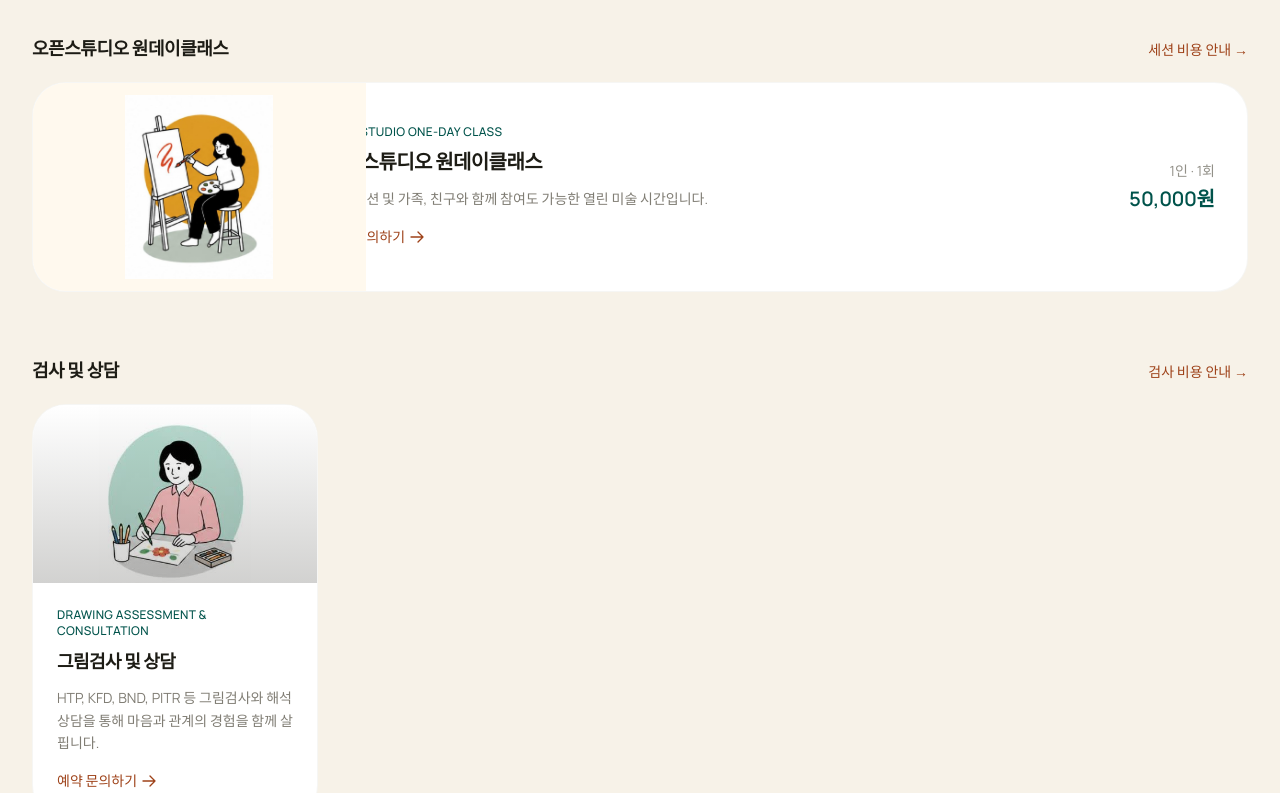
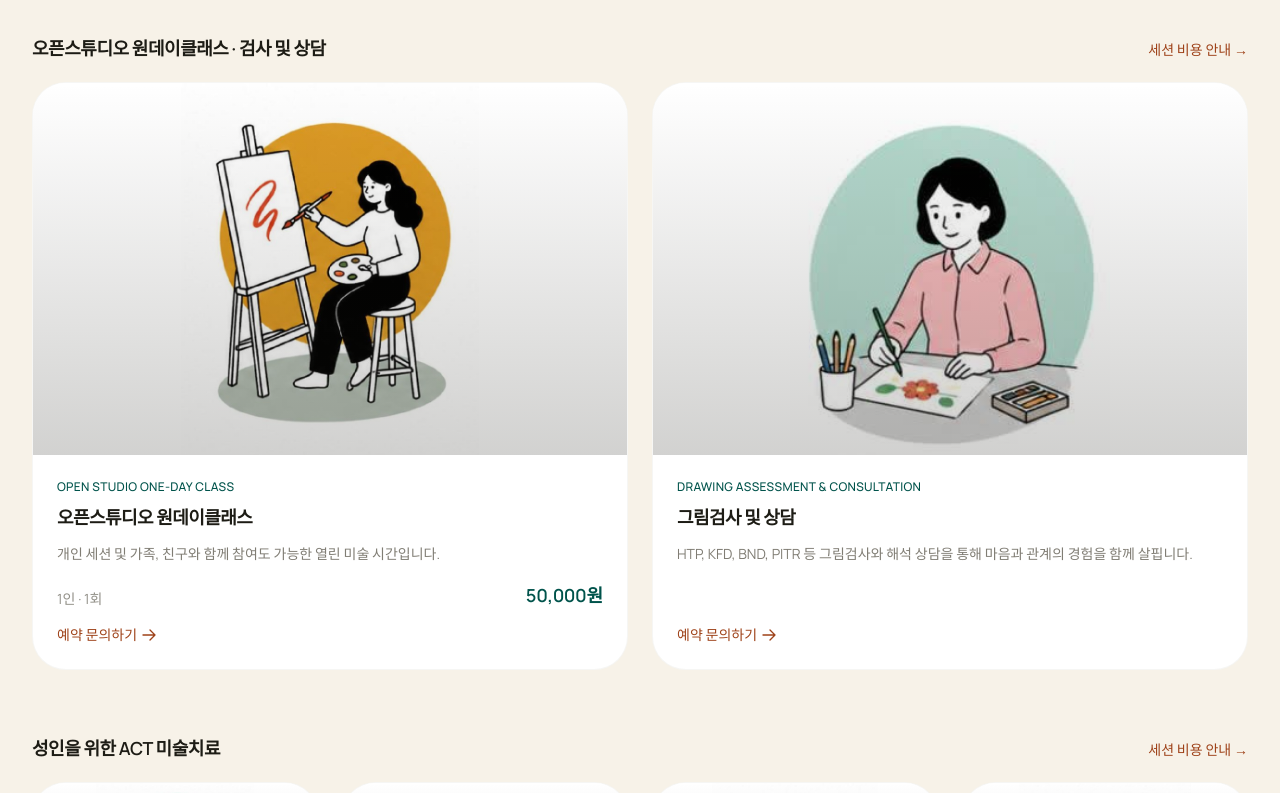
Before and after one commit to act-art-center/actartcenter.com, a Next.js app: page / in a window 1280 px wide. Shown: the part 3240-4033 px from the top of the page. Built offline with nearby package versions, Linux system fonts and the light colour scheme.

Commit message:
fix: align one-day and assessment cards

```diff
--- a/src/components/sections/ServicesSection.tsx
+++ b/src/components/sections/ServicesSection.tsx
@@ -3,6 +3,20 @@ import Image from "next/image";
 import { SectionWrapper } from "@/components/shared/SectionWrapper";
 import { Container } from "@/components/shared/Container";
 import { SERVICES_ADULT, SERVICES_SPECIALTY } from "@/lib/constants";
+
+const ONE_DAY_CLASS_SERVICE = {
+  id: "open-studio-one-day-class",
+  title: "오픈스튜디오 원데이클래스",
+  titleEn: "Open Studio One-Day Class",
+  description: "개인 세션 및 가족, 친구와 함께 참여도 가능한 열린 미술 시간입니다.",
+  href: "/booking",
+  anchor: "오픈스튜디오 원데이클래스 예약 문의",
+  image: "/images/open-studio-one-day-class.jpg",
+  imageAlt: "이젤 앞에서 그림을 그리는 오픈스튜디오 원데이클래스 일러스트",
+  cta: "예약 문의하기",
+  meta: "1인 · 1회",
+  price: "50,000원",
+};
 
 const DRAWING_ASSESSMENT_SERVICE = {
   id: "drawing-assessment",
@@ -50,10 +64,10 @@ export function ServicesSection() {
           </p>
         </div>
 
-        {/* Row 1: 오픈스튜디오 원데이클래스 */}
+        {/* Row 1: 오픈스튜디오 및 검사·상담 — 데스크톱 좌우 2열 */}
         <div className="mt-12 lg:mt-16">
           <div className="flex items-baseline justify-between mb-5">
-            <h3 className="text-night text-lg font-semibold tracking-tight">오픈스튜디오 원데이클래스</h3>
+            <h3 className="text-night text-lg font-semibold tracking-tight">오픈스튜디오 원데이클래스 · 검사 및 상담</h3>
             <Link
               href="/pricing"
               className="text-sm text-secondary-500 font-medium hover:underline underline-offset-4"
@@ -61,65 +75,13 @@ export function ServicesSection() {
               세션 비용 안내 →
             </Link>
           </div>
-
-          <Link
-            href="/booking"
-            aria-label="오픈스튜디오 원데이클래스 예약 문의"
-            className="group grid grid-cols-1 overflow-hidden rounded-xl bg-white transition-all duration-200 hover:-translate-y-1 hover:shadow-[var(--shadow-md)] focus-visible:outline-none focus-visible:ring-2 focus-visible:ring-primary-500 focus-visible:ring-offset-2 sm:grid-cols-[220px_1fr] lg:grid-cols-[260px_1fr_auto] lg:items-center"
-            style={{ border: "1px solid rgba(196, 191, 183, 0.15)" }}
-          >
-            <div className="relative aspect-[16/10] overflow-hidden bg-paper sm:h-full sm:min-h-52">
-              <Image
-                src="/images/open-studio-one-day-class.jpg"
-                alt="이젤 앞에서 그림을 그리는 오픈스튜디오 원데이클래스 일러스트"
-                fill
-                className="object-contain p-3 transition-transform duration-500 group-hover:scale-105"
-                sizes="(max-width: 640px) 100vw, 260px"
-              />
-            </div>
-
-            <div className="p-6 lg:px-8">
-              <p className="text-primary-500 text-xs font-medium tracking-wide uppercase mb-2">
-                Open Studio One-Day Class
-              </p>
-              <h4 className="text-night text-xl font-semibold transition-colors group-hover:text-primary-500">
-                오픈스튜디오 원데이클래스
-              </h4>
-              <p className="mt-3 text-charcoal/70 text-sm leading-relaxed">
-                개인 세션 및 가족, 친구와 함께 참여도 가능한 열린 미술 시간입니다.
-              </p>
-              <span className="mt-4 inline-flex items-center gap-1 text-secondary-500 text-sm font-medium transition-all group-hover:gap-2">
-                예약 문의하기
-                <svg className="h-4 w-4" fill="none" viewBox="0 0 24 24" stroke="currentColor" strokeWidth={2}>
-                  <path strokeLinecap="round" strokeLinejoin="round" d="M13.5 4.5 21 12m0 0-7.5 7.5M21 12H3" />
-                </svg>
-              </span>
-            </div>
-
-            <div className="px-6 pb-6 lg:px-8 lg:py-6 lg:text-right">
-              <p className="text-sm text-charcoal/60">1인 · 1회</p>
-              <p className="mt-1 whitespace-nowrap text-xl font-semibold tabular-nums text-primary-500">50,000원</p>
-            </div>
-          </Link>
-        </div>
-
-        {/* Row 2: 검사 및 상담 */}
-        <div className="mt-14 lg:mt-16">
-          <div className="flex items-baseline justify-between mb-5">
-            <h3 className="text-night text-lg font-semibold tracking-tight">검사 및 상담</h3>
-            <Link
-              href="/pricing"
-              className="text-sm text-secondary-500 font-medium hover:underline underline-offset-4"
-            >
-              검사 비용 안내 →
-            </Link>
-          </div>
-          <div className="grid grid-cols-1 sm:grid-cols-2 lg:grid-cols-4 gap-6">
+          <div className="grid grid-cols-1 md:grid-cols-2 gap-6">
+            <ServiceCard service={ONE_DAY_CLASS_SERVICE} />
             <ServiceCard service={DRAWING_ASSESSMENT_SERVICE} />
           </div>
         </div>
 
-        {/* Row 3: 성인 대상 4개 카드 */}
+        {/* Row 2: 성인 대상 4개 카드 */}
         <div className="mt-14 lg:mt-16">
           <div className="flex items-baseline justify-between mb-5">
             <h3 className="text-night text-lg font-semibold tracking-tight">성인을 위한 ACT 미술치료</h3>
@@ -137,7 +99,7 @@ export function ServicesSection() {
           </div>
         </div>
 
-        {/* Row 4: 특수·전문 영역 3개 카드 */}
+        {/* Row 3: 특수·전문 영역 3개 카드 */}
         <div className="mt-14 lg:mt-16">
           <div className="flex items-baseline justify-between mb-5">
             <h3 className="text-night text-lg font-semibold tracking-tight">특수·전문 영역 미술심리치료</h3>
@@ -185,13 +147,15 @@ function ServiceCard({
     image: string;
     imageAlt: string;
     cta?: string;
+    meta?: string;
+    price?: string;
   };
 }) {
   return (
     <Link
       href={service.href}
       aria-label={service.anchor}
-      className="group block bg-white rounded-xl overflow-hidden transition-all duration-200 hover:-translate-y-1 hover:shadow-[var(--shadow-md)] focus-visible:outline-none focus-visible:ring-2 focus-visible:ring-primary-500 focus-visible:ring-offset-2"
+      className="group flex h-full flex-col bg-white rounded-xl overflow-hidden transition-all duration-200 hover:-translate-y-1 hover:shadow-[var(--shadow-md)] focus-visible:outline-none focus-visible:ring-2 focus-visible:ring-primary-500 focus-visible:ring-offset-2"
       style={{ border: "1px solid rgba(196, 191, 183, 0.15)" }}
     >
       <div className="relative aspect-[16/10] overflow-hidden bg-white">
@@ -200,12 +164,12 @@ function ServiceCard({
           alt={service.imageAlt}
           fill
           className="object-contain group-hover:scale-[1.02] transition-transform duration-500"
-          sizes="(max-width: 640px) 100vw, (max-width: 1024px) 50vw, 25vw"
+          sizes="(max-width: 640px) 100vw, 50vw"
         />
         <div className="absolute inset-0 bg-gradient-to-t from-night/20 to-transparent" />
       </div>
 
-      <div className="p-5 lg:p-6">
+      <div className="flex flex-1 flex-col p-5 lg:p-6">
         <p className="text-primary-500 text-xs font-medium tracking-wide uppercase mb-2">
           {service.titleEn}
         </p>
@@ -215,7 +179,15 @@ function ServiceCard({
         <p className="mt-3 text-charcoal/70 text-sm leading-relaxed line-clamp-3">
           {service.description}
         </p>
-        <span className="mt-4 inline-flex items-center gap-1 text-secondary-500 text-sm font-medium group-hover:gap-2 transition-all">
+        {(service.meta || service.price) && (
+          <div className="mt-4 flex items-end justify-between gap-4">
+            {service.meta && <p className="text-sm text-charcoal/60">{service.meta}</p>}
+            {service.price && (
+              <p className="whitespace-nowrap text-lg font-semibold tabular-nums text-primary-500">{service.price}</p>
+            )}
+          </div>
+        )}
+        <span className="mt-auto pt-4 inline-flex items-center gap-1 text-secondary-500 text-sm font-medium group-hover:gap-2 transition-all">
           {service.cta ?? "자세히 알아보기"}
           <svg className="w-4 h-4" fill="none" viewBox="0 0 24 24" stroke="currentColor" strokeWidth={2}>
             <path strokeLinecap="round" strokeLinejoin="round" d="M13.5 4.5 21 12m0 0-7.5 7.5M21 12H3" />
```
